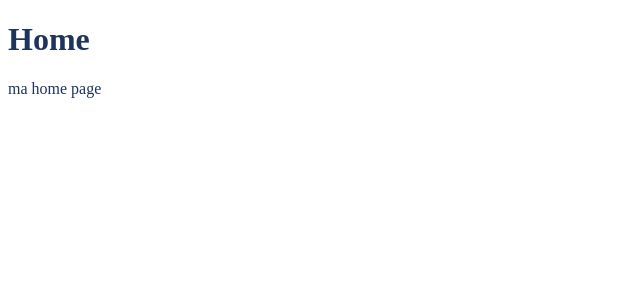
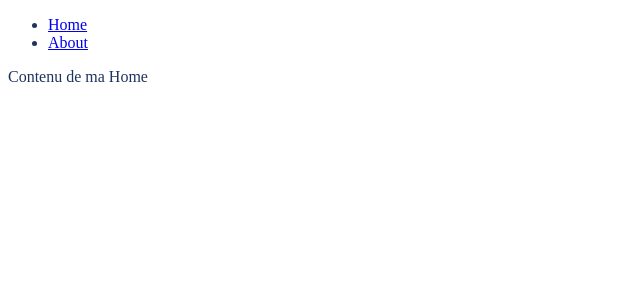
Before and after one commit to benaja-bendo/benaja-bendo, a React (Vite) app: page / in a window 1280 px wide. Shown: the top 300 px of the page, without its empty margins (0-640 px from the left). Built offline with nearby package versions, Linux system fonts and the light colour scheme.

Commit message:
update: Header

```diff
--- a/src/components/header/Header.tsx
+++ b/src/components/header/Header.tsx
@@ -2,10 +2,12 @@ import React from "react";
 import './Header.scss'
 
 export const Header: React.FC = () => {
-    return (
-        <div>
-            <h1>Home</h1>
-            <p>ma home page</p>
-        </div>
-    )
+    return (<>
+        <nav>
+            <ul>
+                <li><a href="/">Home</a></li>
+                <li><a href="/">About</a></li>
+            </ul>
+        </nav>
+    </>)
 }
--- a/src/pages/Home.tsx
+++ b/src/pages/Home.tsx
@@ -4,5 +4,6 @@ import {Header} from "../components/header/Header.tsx";
 export const Home: React.FC = () => {
     return (<>
         <Header/>
+        <p>Contenu de ma Home</p>
     </>)
 }
```
